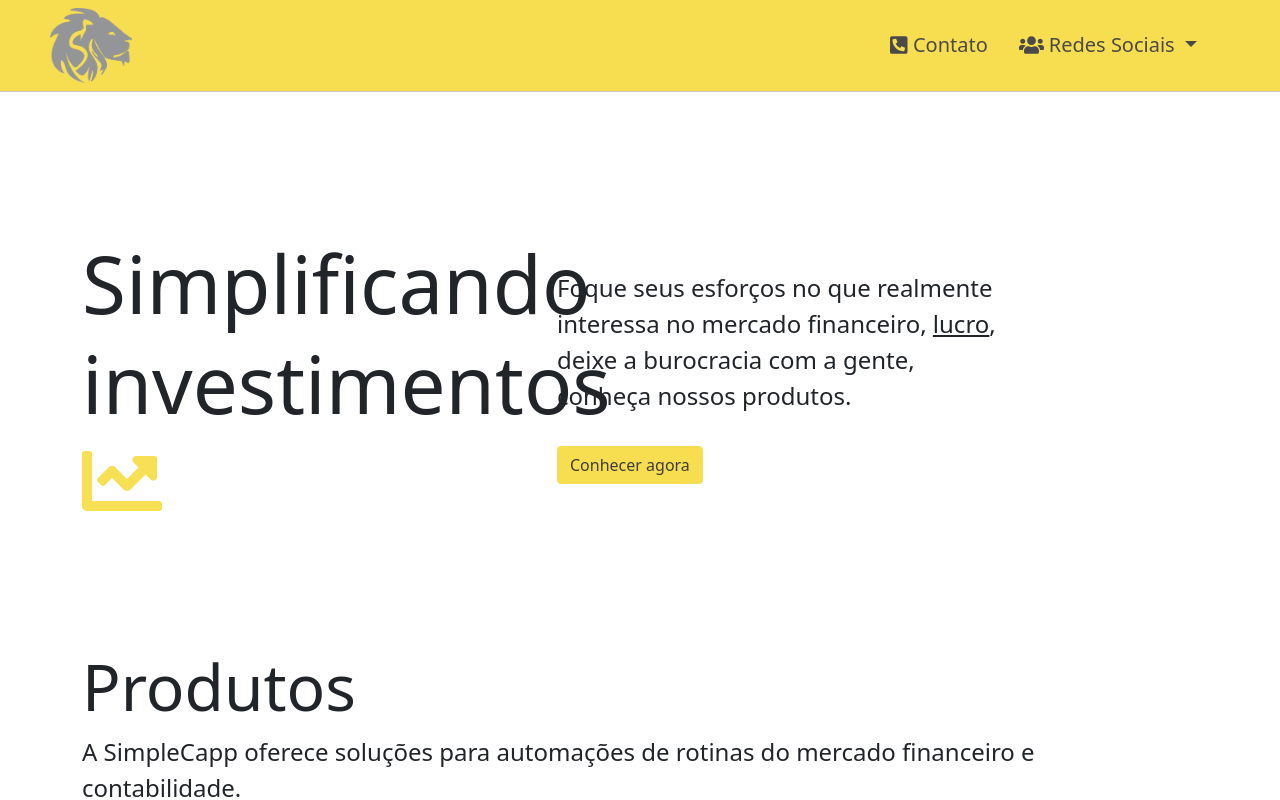
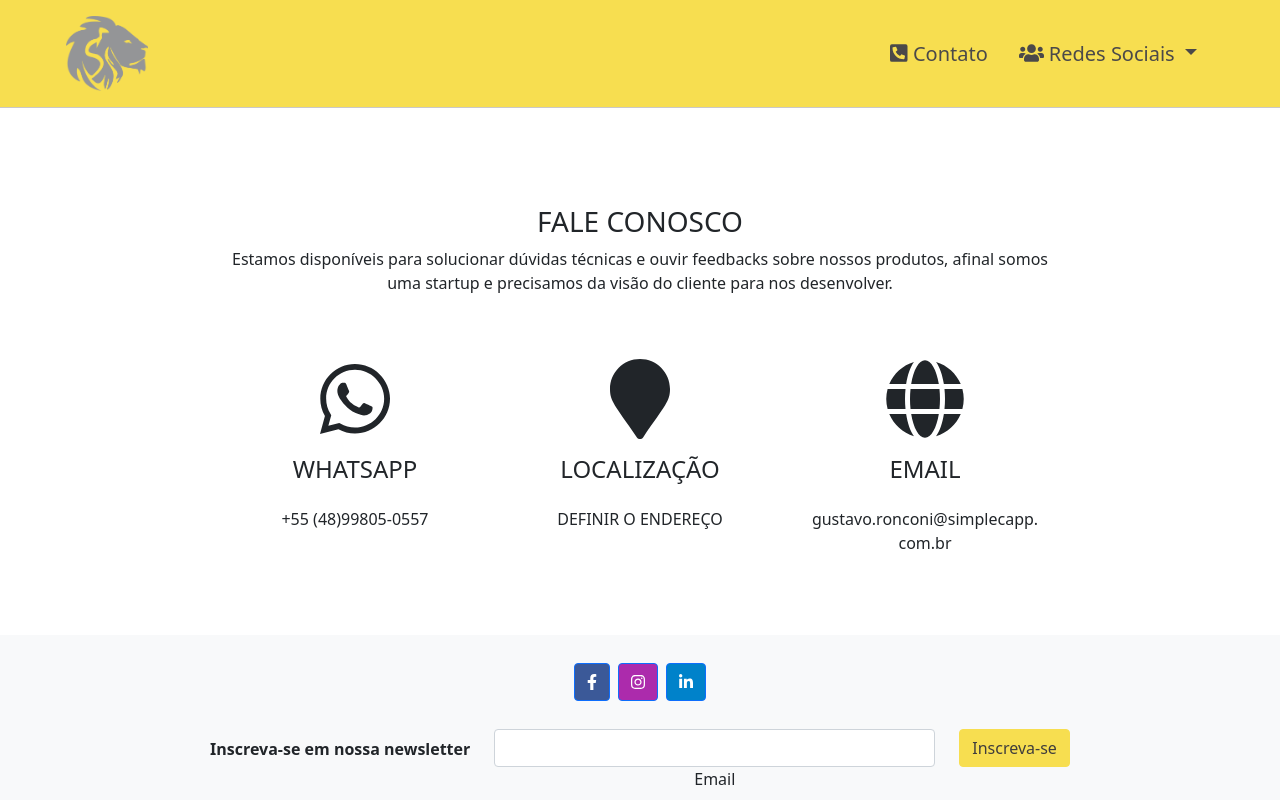
Before and after one commit to GustavoRonconi/simplecapp_pwa, a Vue app: page /contact in a window 1280 px wide. Shown: the top 800 px of the page. Built offline with nearby package versions, Linux system fonts and the light colour scheme.

Commit message:
add contact page

```diff
--- a/package.json
+++ b/package.json
@@ -14,7 +14,8 @@
     "core-js": "^3.6.5",
     "sass": "^1.35.1",
     "sass-loader": "10.1.1",
-    "vue": "^3.1.4"
+    "vue": "^3.1.4",
+    "vue-router": "^4.0.10"
   },
   "devDependencies": {
     "@typescript-eslint/eslint-plugin": "^4.18.0",
--- a/src/App.vue
+++ b/src/App.vue
@@ -1,15 +1,21 @@
 <template>
-  <HomePage />
+  <Navbar />
+  <div>
+    <router-view></router-view>
+  </div>
+  <Footer />
 </template>
 
 <script lang="ts">
 import { defineComponent } from "vue";
-import HomePage from "./components/HomePage.vue";
+import Navbar from "./components/Navbar.vue";
+import Footer from "./components/Footer.vue";
 
 export default defineComponent({
   name: "App",
   components: {
-    HomePage,
+    Navbar,
+    Footer,
   },
 });
 </script>
--- a/src/components/Footer.vue
+++ b/src/components/Footer.vue
@@ -1,6 +1,6 @@
 <template>
   <!-- Footer -->
-  <footer class="bg-light text-center mt-6">
+  <footer class="bg-light text-center mt-6  ">
     <!-- Grid container -->
     <div class="container p-4">
       <!-- Section: Social media -->
--- a/src/components/Navbar.vue
+++ b/src/components/Navbar.vue
@@ -1,7 +1,10 @@
 <template>
   <nav class="navbar navbar-expand-lg navbar-light fixed-top">
     <div class="container-fluid ms-7">
-      <img src="/img/logo.png" alt="" class="brand" />
+      <router-link class="nav-link nav-bar-links" to="/"
+        ><img src="/img/logo.png" alt="" class="brand"
+      /></router-link>
+
       <button
         class="navbar-toggler"
         type="button"
@@ -16,9 +19,10 @@
       <div class="collapse navbar-collapse" id="navbarSupportedContent">
         <ul class="navbar-nav ms-auto me-5 list-group">
           <li class="nav-item">
-            <a class="nav-link nav-bar-links" href="#"
-              ><i class="fas fa-phone-square-alt space-ico"></i>Contato
-            </a>
+            <router-link class="nav-link nav-bar-links" to="/contact"
+              ><i class="fas fa-phone-square-alt space-ico"></i
+              >Contato</router-link
+            >
           </li>
           <li class="nav-item dropdown">
             <a
@@ -32,9 +36,21 @@
               <i class="fas fa-users space-ico"></i>Redes Sociais
             </a>
             <ul class="dropdown-menu" aria-labelledby="navbarDropdown">
-              <li><a class="dropdown-item" href="#"><i class="fab fa-linkedin space-ico"></i>Linkedin</a></li>
-              <li><a class="dropdown-item" href="#"><i class="fab fa-facebook-square space-ico"></i>Facebook</a></li>
-              <li><a class="dropdown-item" href="#"><i class="fab fa-instagram space-ico"></i>Instagram</a></li>
+              <li>
+                <a class="dropdown-item" href="#"
+                  ><i class="fab fa-linkedin space-ico"></i>Linkedin</a
+                >
+              </li>
+              <li>
+                <a class="dropdown-item" href="#"
+                  ><i class="fab fa-facebook-square space-ico"></i>Facebook</a
+                >
+              </li>
+              <li>
+                <a class="dropdown-item" href="#"
+                  ><i class="fab fa-instagram space-ico"></i>Instagram</a
+                >
+              </li>
             </ul>
           </li>
         </ul>
--- a/src/main.ts
+++ b/src/main.ts
@@ -1,8 +1,9 @@
 import { createApp } from 'vue'
 import App from './App.vue'
+import router from './router'
 import "bootstrap/dist/css/bootstrap.min.css"
 import "bootstrap"
 import '@fortawesome/fontawesome-free/css/all.css'
 import '@fortawesome/fontawesome-free/js/all.js'
 
-createApp(App).mount('#app')
+createApp(App).use(router).mount('#app')
--- /dev/null
+++ b/src/router/index.ts
@@ -0,0 +1,24 @@
+import { createWebHistory, createRouter } from 'vue-router';
+
+import HomePage from "@/views/HomePage.vue";
+import Contact from "@/views/Contact.vue";
+
+const routes = [
+    {
+        path: "/",
+        name: "HomePage",
+        component: HomePage,
+    },
+    {
+        path: "/contact",
+        name: "About",
+        component: Contact,
+    },
+];
+
+
+const router = createRouter({
+    history: createWebHistory(),
+    routes,
+});
+export default router;
--- /dev/null
+++ b/src/views/Contact.vue
@@ -0,0 +1,62 @@
+<template>
+  <section id="contact">
+    <div class="container mt-4">
+      <h3 class="text-center text-uppercase">Fale Conosco</h3>
+      <p class="text-center w-75 m-auto">
+        Estamos disponíveis para solucionar dúvidas técnicas e ouvir feedbacks
+        sobre nossos produtos, afinal somos uma startup e precisamos da visão do
+        cliente para nos desenvolver.
+      </p>
+      <div class="row justify-content-center">
+        <div class="col-sm-12 col-md-6 col-lg-3 my-5">
+          <div class="card border-0">
+            <div class="card-body text-center">
+              <i class="fab fa-whatsapp fa-5x mb-3"></i>
+              <h4 class="text-uppercase mb-4">Whatsapp</h4>
+              <p>+55 (48)99805-0557</p>
+            </div>
+          </div>
+        </div>
+        <div class="col-sm-12 col-md-6 col-lg-3 my-5">
+          <div class="card border-0">
+            <div class="card-body text-center">
+              <i class="fa fa-map-marker fa-5x mb-3" aria-hidden="true"></i>
+              <h4 class="text-uppercase mb-4">Localização</h4>
+              <address>DEFINIR O ENDEREÇO</address>
+            </div>
+          </div>
+        </div>
+        <div class="col-sm-12 col-md-6 col-lg-3 my-5">
+          <div class="card border-0">
+            <div class="card-body text-center">
+              <i class="fa fa-globe fa-5x mb-3" aria-hidden="true"></i>
+              <h4 class="text-uppercase mb-4">email</h4>
+              <p>gustavo.ronconi@simplecapp.com.br</p>
+            </div>
+          </div>
+        </div>
+      </div>
+    </div>
+  </section>
+</template>
+
+<script lang="ts">
+import { defineComponent } from "vue";
+
+export default defineComponent({
+  data() {
+    return {};
+  },
+});
+</script>
+
+<style scoped>
+#contact .card:hover i,
+#contact .card:hover h4 {
+  color: #f8e054;
+}
+.mt-4 {
+  margin-top: 100px !important;
+}
+
+</style>
--- a/src/components/HomePage.vue
+++ b/src/views/HomePage.vue
@@ -1,6 +1,5 @@
 <template>
   <div>
-    <Navbar />
     <div class="mt-6 mb-3">
       <section id="s1">
         <div class="container">
@@ -51,17 +50,13 @@
         </div>
       </section>
     </div>
-    <Footer />
   </div>
 </template>
 
 <script lang="ts">
 import { defineComponent } from "vue";
-import Navbar from "./Navbar.vue";
-import Footer from "./Footer.vue";
 
 export default defineComponent({
-  components: { Navbar, Footer },
   methods: {
     scroll() {
       const element = document.getElementById("s2");
```
Also changed, not shown: 2 other files (tests, documents, lock files or other folders).
